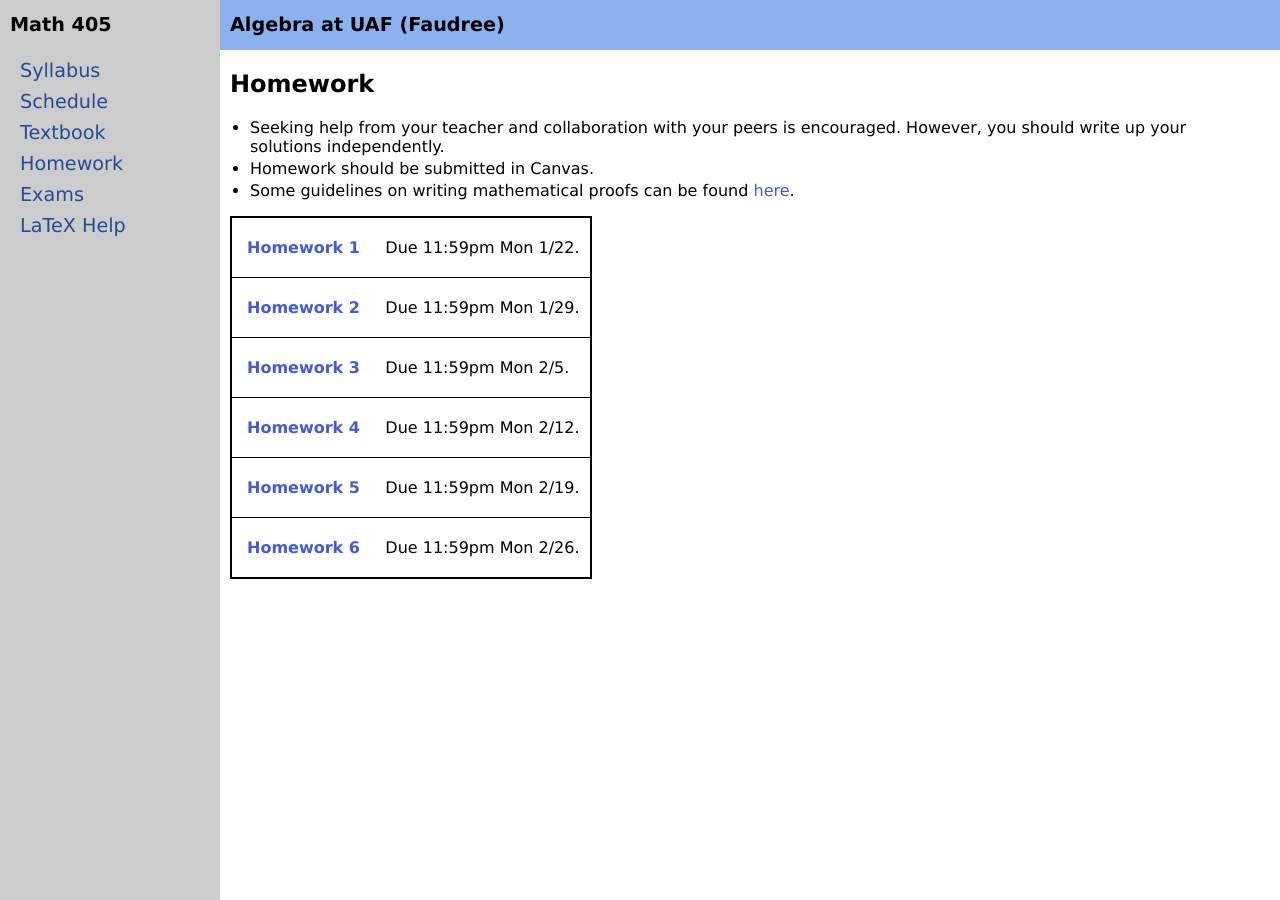
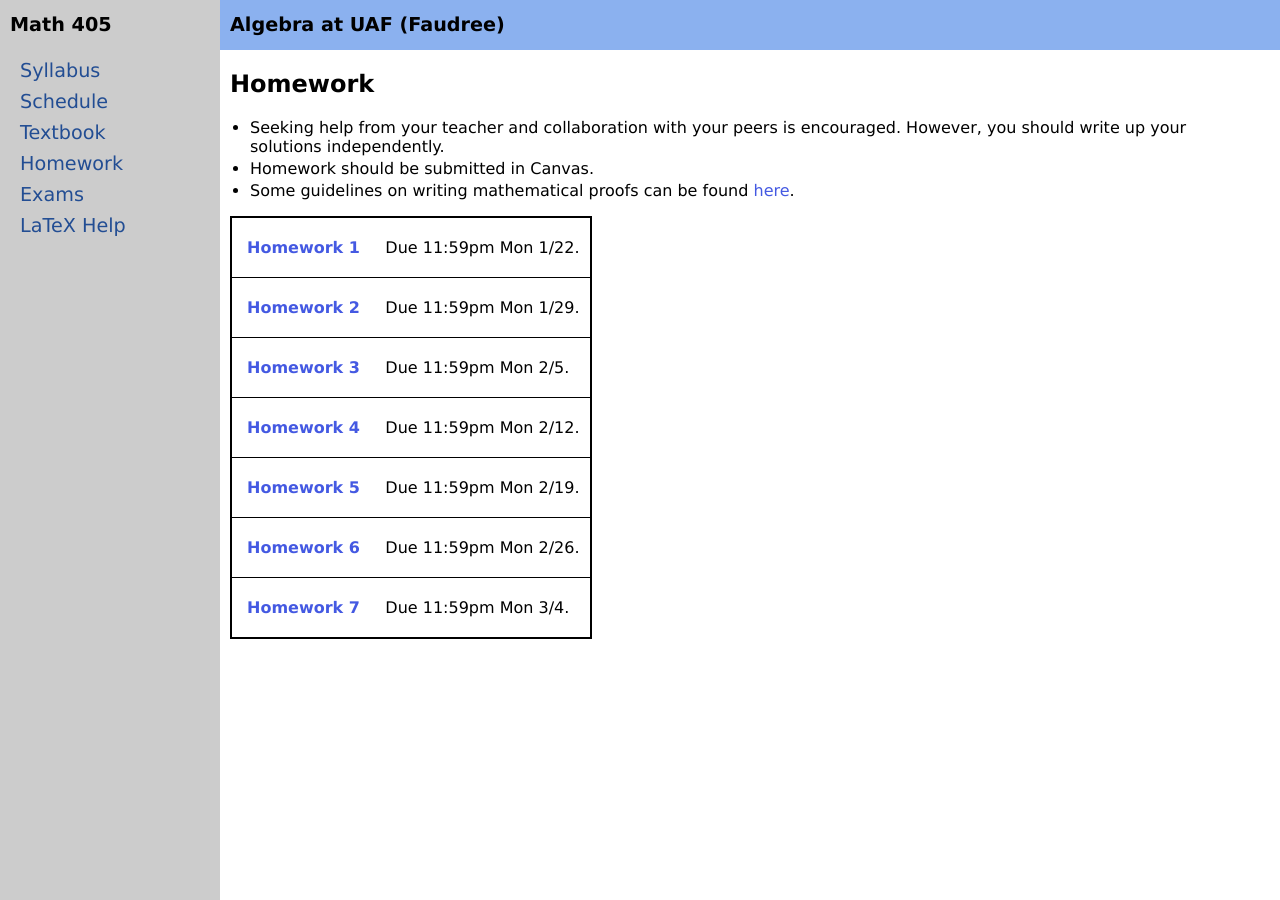
Before and after one commit to jrfaudree/M405s2024, a Jekyll site: the page built from homework.md, in a window 1280 px wide. Built offline with Jekyll 4.4.1, drawn with Linux system fonts in a browser that asks for light colours.

Commit message:
Update homework.yml

```diff
--- a/_data/homework.yml
+++ b/_data/homework.yml
@@ -19,3 +19,6 @@ homework:
 - name: Homework 6
   due: 11:59pm Mon 2/26
   url: M405s24_h6.pdf
+- name: Homework 7
+  due: 11:59pm Mon 3/4
+  url: M405s24_h7.pdf
```
